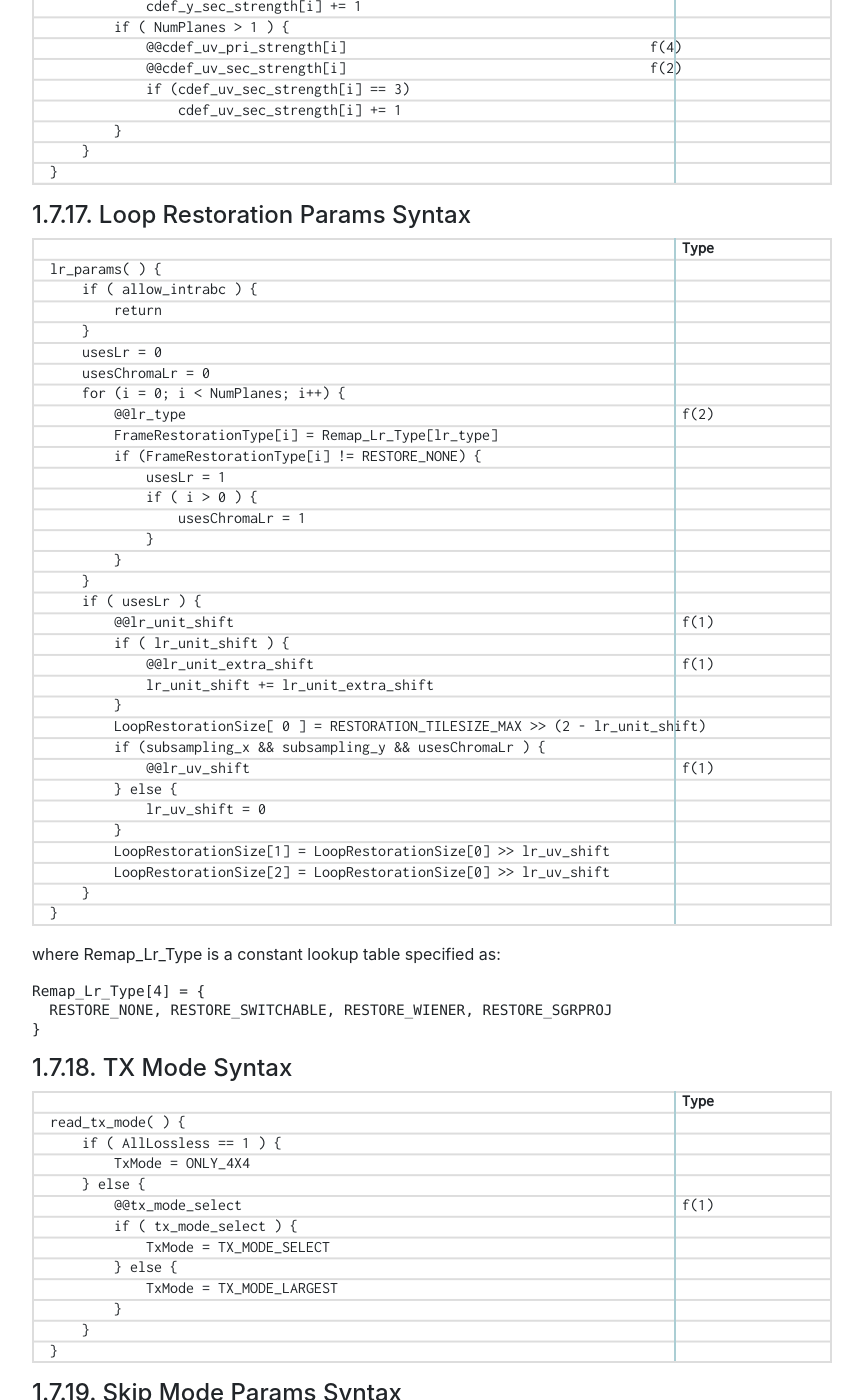
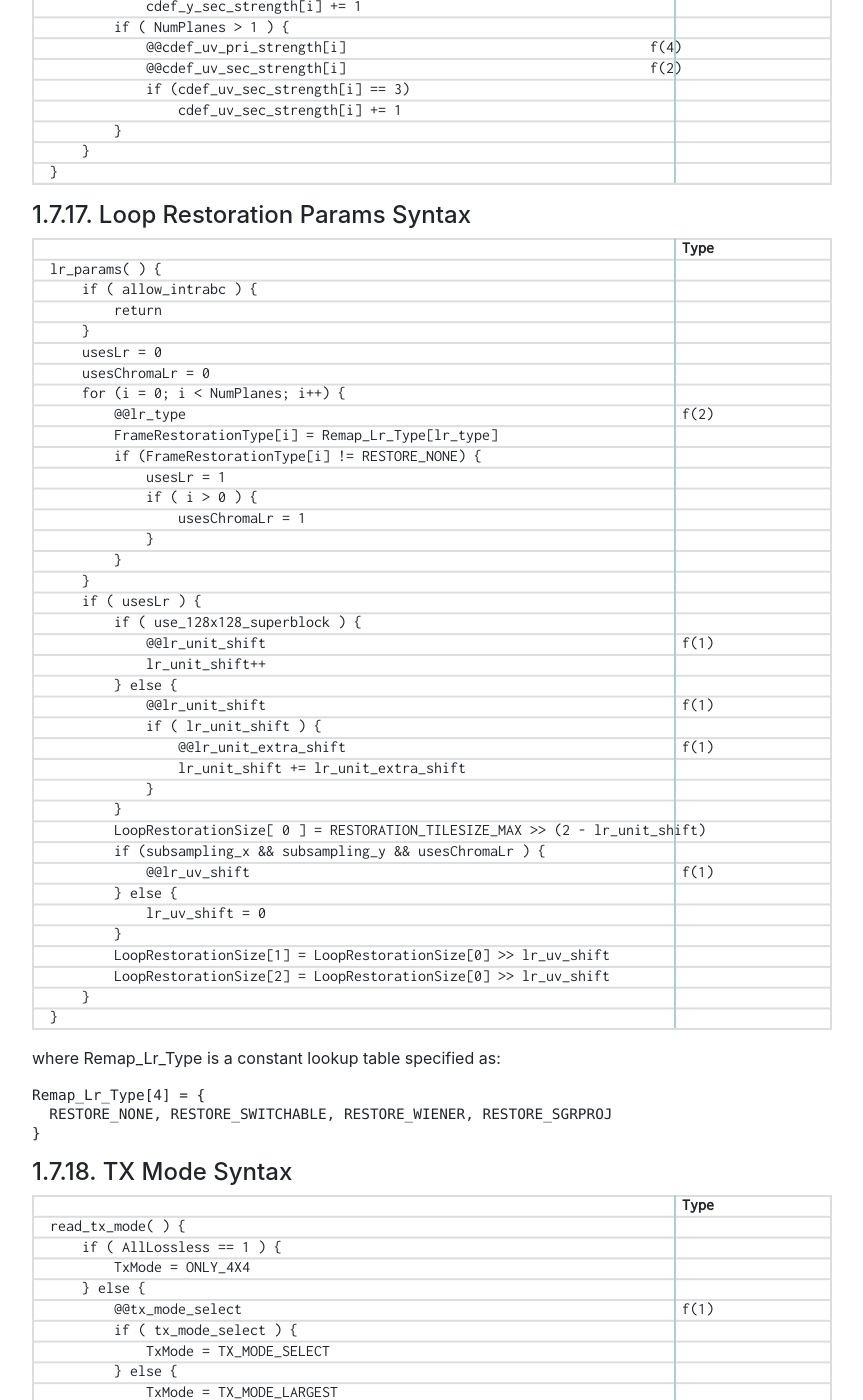
Before and after one commit to AOMediaCodec/av1-spec, a Jekyll site: the page built from 06.bitstream.syntax.md, in a window 1280 px wide and 1400 px high, scrolled down 17748 px. Shown: the whole window, without its empty margins (53-916 px from the left). Built offline with Jekyll 4.4.1, drawn with Linux system fonts in a browser that asks for light colours; nearby versions of some CDN libraries; our own code applies the rules of GitHub Pages for plain Markdown files.

Commit message:
[loop_restoration] Disallow signalling lr size < superblock size

```diff
--- a/06.bitstream.syntax.md
+++ b/06.bitstream.syntax.md
@@ -962,10 +962,15 @@ lr_params( ) {
         }
     }
     if ( usesLr ) {
-        @@lr_unit_shift                                                        f(1)
-        if ( lr_unit_shift ) {
-            @@lr_unit_extra_shift                                              f(1)
-            lr_unit_shift += lr_unit_extra_shift
+        if ( use_128x128_superblock ) {
+            @@lr_unit_shift                                                    f(1)
+            lr_unit_shift++
+        } else {
+            @@lr_unit_shift                                                    f(1)
+            if ( lr_unit_shift ) {
+                @@lr_unit_extra_shift                                          f(1)
+                lr_unit_shift += lr_unit_extra_shift
+            }
         }
         LoopRestorationSize[ 0 ] = RESTORATION_TILESIZE_MAX >> (2 - lr_unit_shift)
         if (subsampling_x && subsampling_y && usesChromaLr ) {
```
